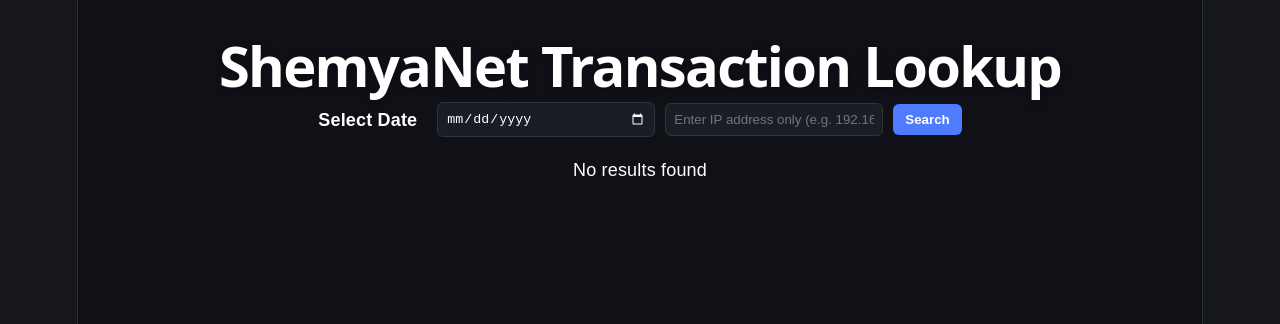
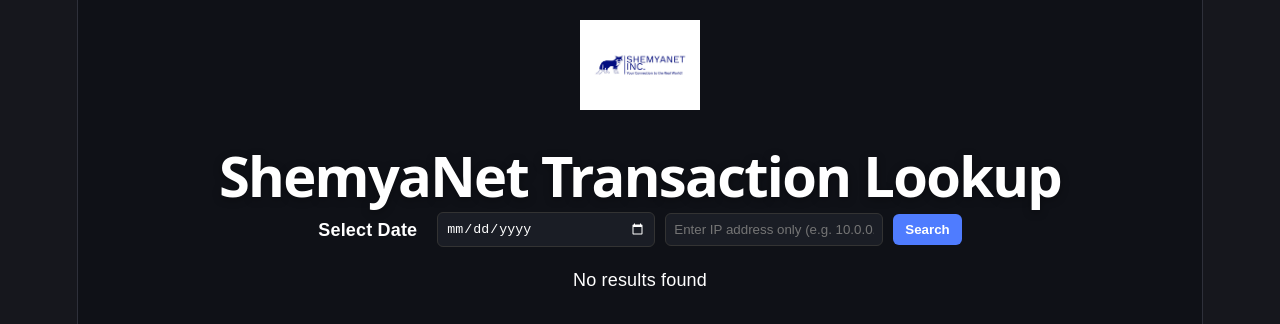
Before and after one commit to Jesusg527/ShemyaNetEAS, a React (Vite) app in the folder frontend/: page / in a window 1280 px wide. Shown: the top 324 px of the page. Built offline with nearby package versions, Linux system fonts and the light colour scheme.

Commit message:
update frontend

```diff
--- a/frontend/src/App.css
+++ b/frontend/src/App.css
@@ -437,3 +437,10 @@
   font-weight: 600;
   color: #ffffff;
 }
+
+.logo {
+  width: 120px;
+  height: auto;
+  display: block;
+  margin: 0 auto 20px;
+}
--- a/frontend/src/App.jsx
+++ b/frontend/src/App.jsx
@@ -1,6 +1,7 @@
 import { useState } from "react";
 import "./App.css";
 import { jsPDF } from "jspdf";
+import logo from "./assets/shemyanetlogo.jpg";
 
 function App() {
   const [search, setSearch] = useState("");
@@ -111,6 +112,7 @@
 
   return (
     <div className="container">
+      <img src={logo} alt="ShemyaNet Logo" className="logo" />
       <h1 className="title">ShemyaNet Transaction Lookup</h1>
 
       {/* SEARCH */}
@@ -124,7 +126,7 @@
 
         <input
           type="text"
-          placeholder="Enter IP address only (e.g. 192.168.1.1)"
+          placeholder="Enter IP address only (e.g. 10.0.0.0)"
           value={search}
           onChange={(e) => setSearch(e.target.value)}
         />
```
Also changed, not shown: frontend/src/assets/shemyanetlogo.JPG (added).
